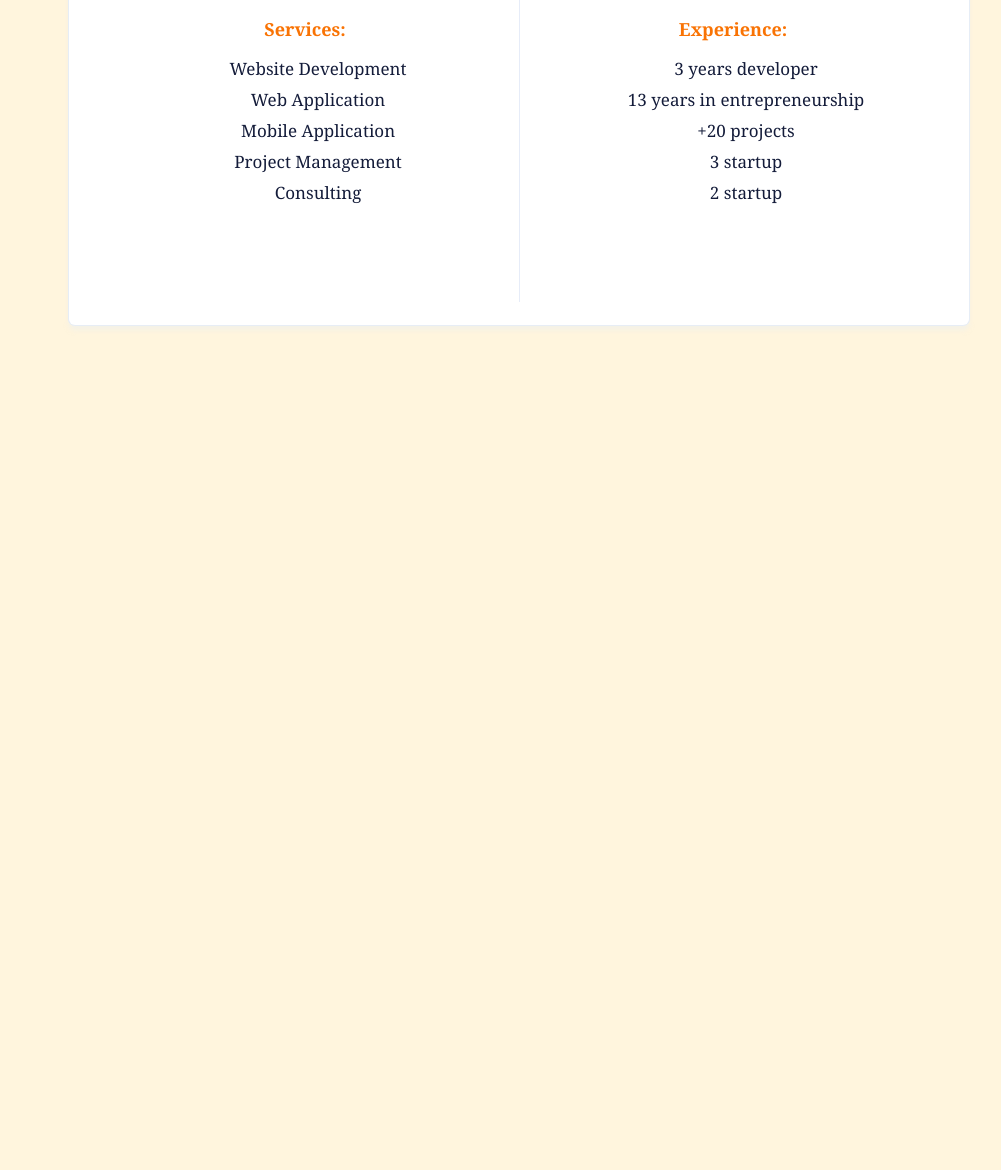
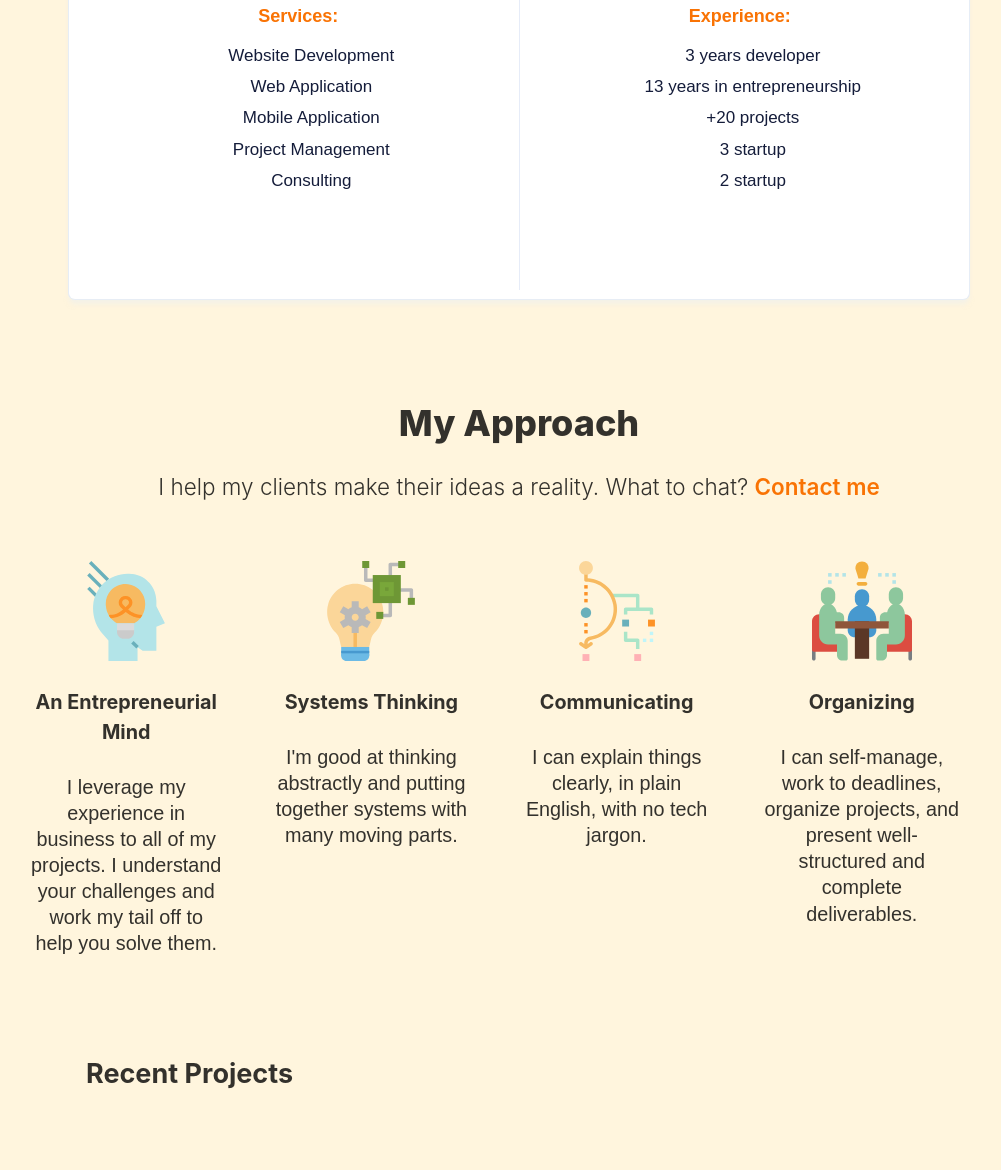
Before and after one commit to jmutt78/personal-site, a Gatsby site in the folder gatsby-site/: page / in a window 1280 px wide. Shown: the part 1429-2599 px from the top of the page, without its empty margins (121-1122 px from the left). Before the commit the page ends 1804 px from the top, so only its background shows below. Built offline with nearby package versions, Linux system fonts and the light colour scheme; Gatsby itself is replaced by a stand-in of ours.

Commit message:
-added my approach working on my projects

```diff
--- a/gatsby-site/src/components/Layout/layout.css
+++ b/gatsby-site/src/components/Layout/layout.css
@@ -1,6 +1,5 @@
 html {
-  font-family: 'europa', sans-serif;
-
+  font-family: 'eurostile', sans-serif;
   -ms-text-size-adjust: 100%;
   -webkit-text-size-adjust: 100%;
 }
@@ -203,7 +202,7 @@ html {
 }
 body {
   color: hsla(0, 0%, 0%, 0.8);
-  font-family: georgia, serif;
+  font-family: 'eurostile', sans-serif;
   font-weight: normal;
   word-wrap: break-word;
   font-kerning: normal;
@@ -620,6 +619,9 @@ pre tt:after {
 }
 @media only screen and (max-width: 480px) {
   html {
-    font-size: 100%;
+    font-size: 80%;
+  }
+  h1 {
+    font-size: 30%;
   }
 }
--- /dev/null
+++ b/gatsby-site/src/components/Projects/index.js
@@ -0,0 +1,65 @@
+import React from 'react'
+
+import Idea from '../../../assets/idea.svg'
+import System from '../../../assets/innovation.svg'
+import Problem from '../../../assets/workflow.svg'
+import Organize from '../../../assets/man.svg'
+
+import {
+  Root,
+  Container,
+  Column,
+  SkillsContainer,
+  SkillsColumn,
+} from './styles'
+
+const Projects = () => {
+  const myWorksection1 = [
+    {
+      image: <Idea />,
+      title: 'Matti D',
+      body: 'Promotional website for a retail boutique in Del Mar, CA.',
+      url: 'https://mattidstyle.com',
+      stack: 'Wordpress',
+    },
+    {
+      image: <System />,
+      title: 'DocuSite',
+      body: 'Promotional website for a construction application.',
+      url: 'https://docusites.com',
+      stack: 'Wordpress',
+    },
+    {
+      image: <Problem />,
+      title: 'Daily Journal',
+      body: `Side project that lets users record a simple journal.`,
+      url: 'my-journal-app123.herokuapp.com',
+      stack: 'React, Redux, MongoDB',
+      git: 'https://github.com/jmutt78/15-Minute-Journal',
+    },
+    {
+      image: <Problem />,
+      title: 'Trail Finder API',
+      body: `Side project that lets users find trails near them.`,
+      url: 'https://jmutt78.github.io/Hiking-API-Hack/',
+      stack: 'HTML CSS JavaScript jQuery',
+      git: 'https://github.com/jmutt78/15-Minute-Journal',
+    },
+  ]
+
+  return (
+    <Root>
+      <Container>
+        <Column>
+          <h3>Recent Projects</h3>
+        </Column>
+      </Container>
+
+      <SkillsContainer
+        style={{ width: '80%', paddingTop: '30px' }}
+      ></SkillsContainer>
+    </Root>
+  )
+}
+
+export default Projects
--- /dev/null
+++ b/gatsby-site/src/components/Projects/styles.js
@@ -0,0 +1,63 @@
+import styled from 'styled-components'
+
+export const Root = styled.div`
+  -webkit-box-flex: 1;
+  flex-grow: 1;
+  flex-shrink: 0;
+  padding: 1rem 1.5rem;
+`
+
+export const Container = styled.div`
+  -webkit-box-flex: 1;
+  flex-grow: 1;
+  margin: 0 auto;
+  position: relative;
+  width: auto;
+`
+
+export const Column = styled.div`
+  display: block;
+  text-align: left;
+  padding-left: 180px;
+  justify-content: center;
+
+  h3 {
+    font-weight: 700;
+    line-height: 1.5;
+    font-size: 1.5rem !important;
+
+    margin-bottom: 1.5rem;
+  }
+`
+
+//Icon on  top
+
+export const SkillsContainer = styled.div`
+  -webkit-box-flex: 1;
+  display: flex;
+  flex-grow: 1;
+  margin: 0 auto;
+  position: relative;
+
+  h4 {
+    line-height: 1.5;
+    font-size: 1.1rem !important;
+  }
+  svg {
+    height: 100px;
+    width: auto;
+    margin-bottom: 20px;
+  }
+
+  p {
+    max-width: 500px;
+    font-size: 1.1rem;
+  }
+`
+
+export const SkillsColumn = styled.div`
+  display: block;
+  text-align: center;
+  justify-content: center;
+  padding-right: 50px;
+`
--- a/gatsby-site/src/components/Skill/index.js
+++ b/gatsby-site/src/components/Skill/index.js
@@ -1,6 +1,6 @@
 import React from 'react'
 
-import Computer from '../../../assets/computer.svg'
+import WebCoding from '../../../assets/web-coding.svg'
 import Concept from '../../../assets/concept.svg'
 
 import { Root, Column, BoxLeft, BoxRight, BoxContainer } from './styles'
@@ -11,7 +11,7 @@ export default () => (
     <Column>
       <BoxContainer>
         <BoxLeft>
-          <Computer
+          <WebCoding
             style={{ height: '80px', width: 'auto', marginBottom: '20px' }}
           />
           <h3>Full-Stack Developer</h3>
--- a/gatsby-site/src/components/Skill/styles.js
+++ b/gatsby-site/src/components/Skill/styles.js
@@ -15,6 +15,7 @@ export const Column = styled.div`
   max-width: 900px;
   align-self: center;
   width: 100%;
+
 
   li {
     list-style-type: none;
@@ -47,7 +48,7 @@ export const BoxContainer = styled.div`
   box-shadow: 0 5px 5px 0 rgba(233, 240, 243, 0.5), 0 0 0 1px #e6ecf8;
   color: #141c3a;
   display: flex;
-  padding: 1.25rem;
+  padding: 0.5rem;
 `
 
 export const BoxLeft = styled.div`
--- /dev/null
+++ b/gatsby-site/src/components/Work/index.js
@@ -0,0 +1,88 @@
+import React from 'react'
+
+import Idea from '../../../assets/idea.svg'
+import System from '../../../assets/innovation.svg'
+import Problem from '../../../assets/workflow.svg'
+import Organize from '../../../assets/man.svg'
+
+import {
+  Root,
+  Container,
+  Column,
+  SkillsContainer,
+  ContentLeft,
+  ContentRight,
+  SkillsContainer2,
+  SkillsColumn,
+} from './styles'
+
+const Work = () => {
+  const skillsData = [
+    {
+      image: <Idea />,
+      title: 'An Entrepreneurial Mind',
+      body:
+        'I leverage my experience in business to all of my projects. I understand your challenges and work my tail off to help you solve them.',
+    },
+    {
+      image: <System />,
+      title: 'Systems Thinking',
+      body: `I'm good at thinking abstractly and putting together systems with many moving parts.`,
+    },
+    {
+      image: <Problem />,
+      title: 'Communicating',
+      body: `I can explain things clearly, in plain English, with no tech jargon.`,
+    },
+    {
+      image: <Organize />,
+      title: 'Organizing',
+      body: `I can self-manage, work to deadlines, organize projects, and present well-structured and complete deliverables.`,
+    },
+  ]
+
+  return (
+    <Root>
+      <Container>
+        <Column>
+          <h2>My Approach</h2>
+
+          <h3>
+            I help my clients make their ideas a reality. What to chat?{' '}
+            <a href="mailto:justinmcintosh7897@gmail.com">Contact me</a>
+          </h3>
+        </Column>
+      </Container>
+      {
+        // <SkillsContainer>
+        //   <ContentLeft>
+        //     {' '}
+        //     <Idea
+        //       style={{ height: '100px', width: 'auto', marginBottom: '20px' }}
+        //     />
+        //   </ContentLeft>
+        //   <ContentRight>
+        //     <h4>An Entrepreneurial Mind</h4>
+        //     <p>
+        //       My entire career has been focused on starting and operating
+        //       businesses. I leverage that experience in all of my projects. I
+        //       understand your challenges and work my tail off to help you solve
+        //       them
+        //     </p>
+        //   </ContentRight>
+        // </SkillsContainer>
+      }
+      <SkillsContainer2 style={{ width: '80%', paddingTop: '30px' }}>
+        {skillsData.map(({ image, title, body }) => (
+          <SkillsColumn>
+            {image}
+            <h4>{title}</h4>
+            <p>{body}</p>
+          </SkillsColumn>
+        ))}
+      </SkillsContainer2>
+    </Root>
+  )
+}
+
+export default Work
--- /dev/null
+++ b/gatsby-site/src/components/Work/styles.js
@@ -0,0 +1,102 @@
+import styled from 'styled-components'
+
+export const Root = styled.div`
+  -webkit-box-flex: 1;
+  flex-grow: 1;
+  flex-shrink: 0;
+  padding: 3rem 1.5rem;
+`
+
+export const Container = styled.div`
+  -webkit-box-flex: 1;
+  flex-grow: 1;
+  margin: 0 auto;
+  position: relative;
+  width: auto;
+`
+
+export const Column = styled.div`
+  display: block;
+  text-align: center;
+  justify-content: center;
+  h2 {
+    font-weight: 800;
+    margin-bottom: 1.5rem;
+    line-height: 1.125;
+    font-size: 2rem !important;
+  }
+
+  h3 {
+    font-weight: 300;
+    line-height: 1.5;
+    font-size: 1.25rem !important;
+
+    margin-bottom: 1.5rem;
+  }
+  a {
+    color: #f97304;
+    cursor: pointer;
+    font-weight: 600;
+    text-decoration: none;
+  }
+`
+
+//Icon next to the text
+
+export const SkillsContainer = styled.div`
+  justify-content: center;
+  color: #141c3a;
+  display: flex;
+  padding: 0.5rem;
+  width: 80%;
+`
+export const ContentLeft = styled.div`
+  text-align: right;
+  padding: 70px 45px;
+  display: block;
+  flex-basis: 0;
+  -webkit-box-flex: 1;
+  flex-grow: 1;
+  flex-shrink: 1;
+`
+
+export const ContentRight = styled.div`
+  padding: 70px 45px;
+  display: block;
+  flex-basis: 0;
+  -webkit-box-flex: 1;
+  flex-grow: 2;
+  flex-shrink: 1;
+`
+
+//Icon on  top
+
+export const SkillsContainer2 = styled.div`
+  -webkit-box-flex: 1;
+  display: flex;
+  flex-grow: 1;
+  margin: 0 auto;
+  position: relative;
+
+  h4 {
+    line-height: 1.5;
+    font-size: 1.1rem !important;
+  }
+  svg {
+    height: 100px;
+    width: auto;
+    margin-bottom: 20px;
+  }
+
+  p {
+    max-width: 500px;
+    font-size: 1.1rem;
+  }
+`
+
+export const SkillsColumn = styled.div`
+  display: block;
+  text-align: center;
+  justify-content: center;
+  padding-right: 50px;
+`
--- a/gatsby-site/src/pages/index.js
+++ b/gatsby-site/src/pages/index.js
@@ -4,6 +4,8 @@ import Layout from '../components/Layout'
 import Intro from '../components/Intro'
 import About from '../components/About'
 import Skill from '../components/Skill'
+import Work from '../components/Work'
+import Projects from '../components/Projects'
 import SEO from '../components/Seo'
 
 const IndexPage = () => (
@@ -12,6 +14,8 @@ const IndexPage = () => (
     <Intro />
     <About />
     <Skill />
+    <Work />
+    <Projects />
   </Layout>
 )
 
```
Also changed, not shown: gatsby-site/src/components/Skill/index1.js (deleted, +0 -46 lines), gatsby-site/assets/idea.svg (added), gatsby-site/assets/innovation.svg (added), gatsby-site/assets/man.svg (added), gatsby-site/assets/web-coding.svg (added), gatsby-site/assets/workflow.svg (added).
